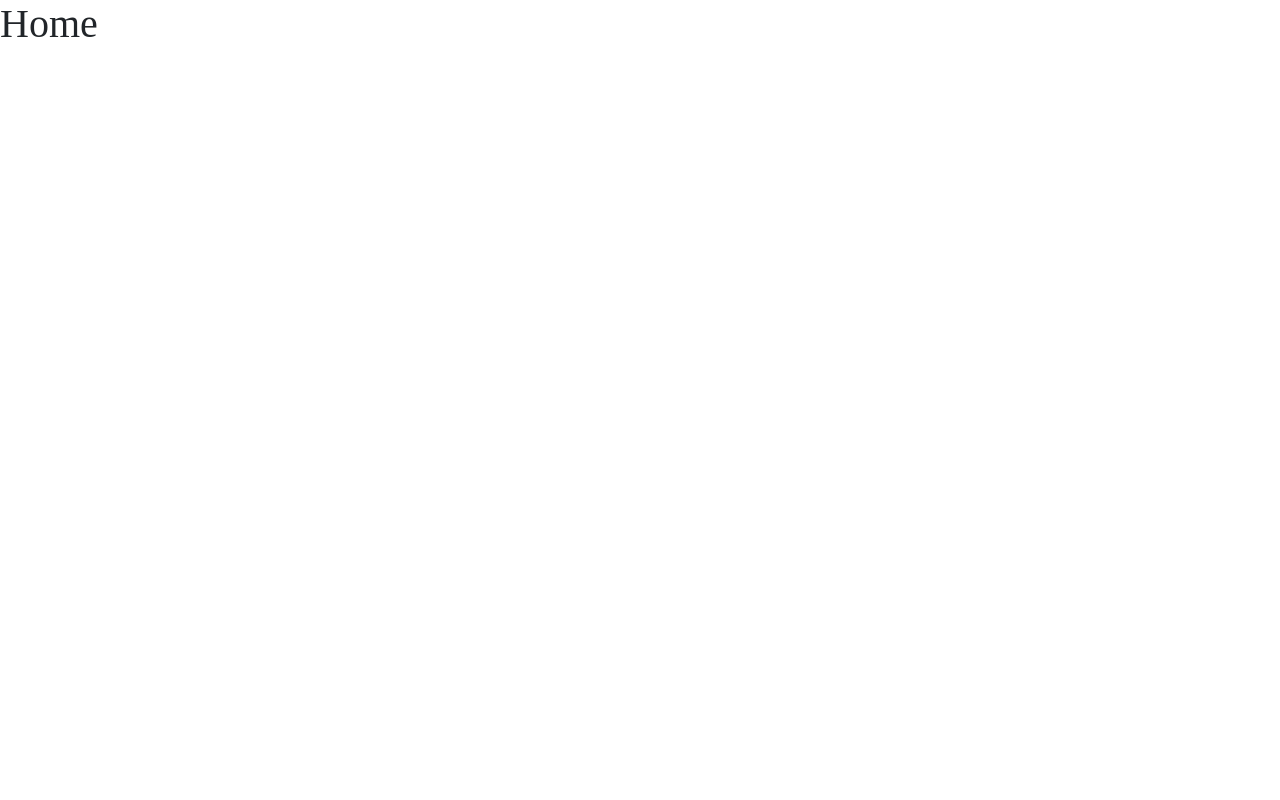
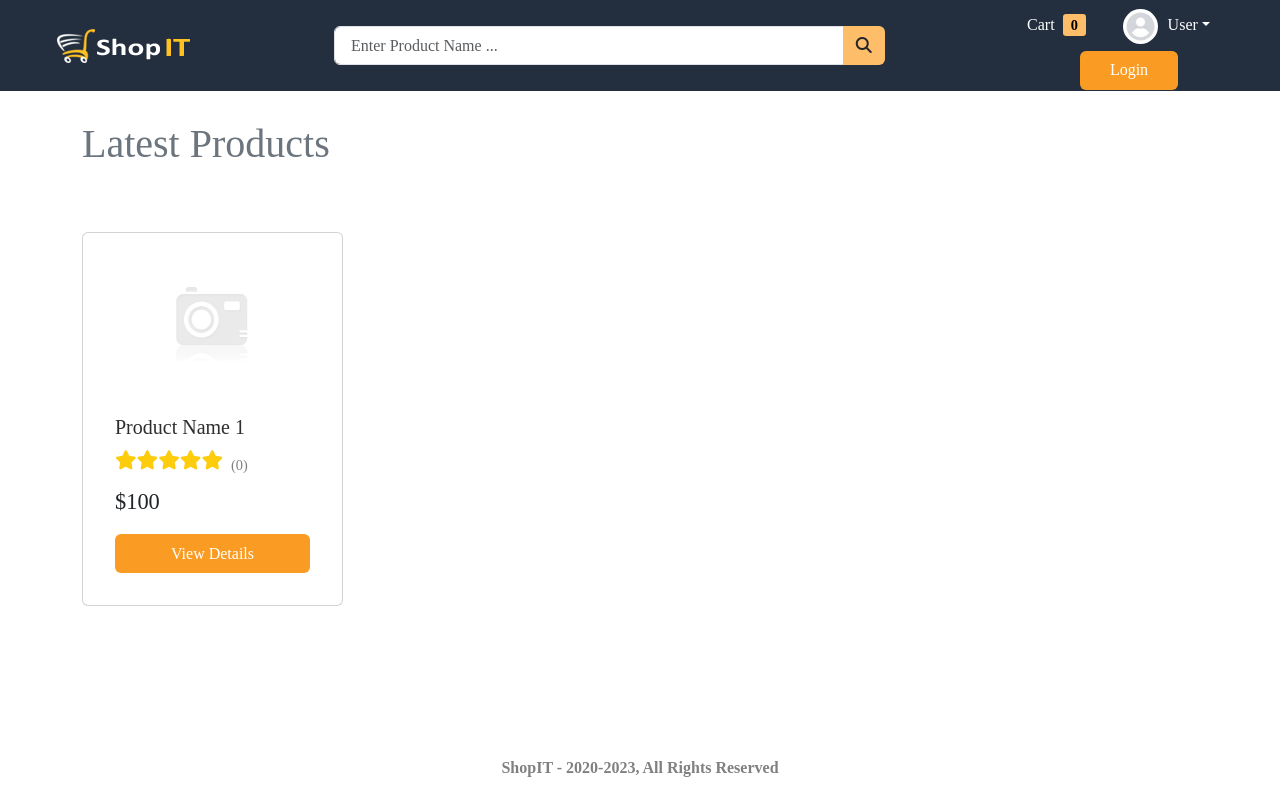
Before and after one commit to prasankumar26/shopit, a React (Create React App) app: page / in a window 1280 px wide. Built offline with nearby package versions, Linux system fonts and the light colour scheme; a web font is replaced by a local one.

Commit message:
Heaser, Footer, Home Page Layout Created

```diff
--- a/src/App.js
+++ b/src/App.js
@@ -1,7 +1,15 @@
+import Footer from "./components/layouts/Footer";
+import Header from "./components/layouts/Header";
+import Home from "./pages/Home";
+
 function App() {
   return (
     <div className="App">
-     <h1>Home</h1>
+      <Header />
+      <div className="container">
+      <Home />
+      </div>
+      <Footer />
     </div>
   );
 }
--- /dev/null
+++ b/src/components/layouts/Footer.jsx
@@ -0,0 +1,13 @@
+import React from 'react'
+
+const Footer = () => {
+  return (
+    <footer className="py-1 pt-5">
+    <p className="text-center mt-1 fw-bold">
+        ShopIT - 2020-2023, All Rights Reserved
+    </p>
+    </footer>
+  )
+}
+
+export default Footer
--- /dev/null
+++ b/src/components/layouts/Header.jsx
@@ -0,0 +1,88 @@
+import React from 'react'
+
+const Header = () => {
+  return (
+    <>
+    <nav className="navbar row">
+    <div className="col-12 col-md-3 ps-5">
+        <div className="navbar-brand">
+        <a href="/">
+            <img src="../images/shopit_logo.png" alt="ShopIT Logo" />
+        </a>
+        </div>
+    </div>
+    <div className="col-12 col-md-6 mt-2 mt-md-0">
+        <form action="your_search_action_url_here" method="get">
+        <div className="input-group">
+            <input
+            type="text"
+            id="search_field"
+            aria-describedby="search_btn"
+            className="form-control"
+            placeholder="Enter Product Name ..."
+            name="keyword"
+            defaultValue=""
+            />
+            <button id="search_btn" className="btn" type="submit">
+            <i className="fa fa-search" aria-hidden="true" />
+            </button>
+        </div>
+        </form>
+    </div>
+    <div className="col-12 col-md-3 mt-4 mt-md-0 text-center">
+        <a href="/cart" style={{ textDecoration: "none" }}>
+        <span id="cart" className="ms-3">
+            {" "}
+            Cart{" "}
+        </span>
+        <span className="ms-1" id="cart_count">
+            0
+        </span>
+        </a>
+        <div className="ms-4 dropdown">
+        <button
+            className="btn dropdown-toggle text-white"
+            type="button"
+            id="dropDownMenuButton"
+            data-bs-toggle="dropdown"
+            aria-expanded="false"
+        >
+            <figure className="avatar avatar-nav">
+            <img
+                src="../images/default_avatar.jpg"
+                alt="User Avatar"
+                className="rounded-circle"
+            />
+            </figure>
+            <span>User</span>
+        </button>
+        <div className="dropdown-menu w-100" aria-labelledby="dropDownMenuButton">
+            <a className="dropdown-item" href="/admin/dashboard">
+            {" "}
+            Dashboard{" "}
+            </a>
+            <a className="dropdown-item" href="/me/orders">
+            {" "}
+            Orders{" "}
+            </a>
+            <a className="dropdown-item" href="/me/profile">
+            {" "}
+            Profile{" "}
+            </a>
+            <a className="dropdown-item text-danger" href="/">
+            {" "}
+            Logout{" "}
+            </a>
+        </div>
+        </div>
+        <a href="/login" className="btn ms-4" id="login_btn">
+        {" "}
+        Login{" "}
+        </a>
+    </div>
+    </nav>
+    </>
+  )
+}
+
+export default Header
--- /dev/null
+++ b/src/pages/Home.jsx
@@ -0,0 +1,52 @@
+import React from 'react'
+
+const Home = () => {
+  return (
+    <div className="row">
+        <div className="col-6 col-md-12">
+        <h1 id="products_heading" className="text-secondary">
+            Latest Products
+        </h1>
+        <section id="products" className="mt-5">
+            <div className="row">
+            {/* Product Item 1 */}
+            <div className="col-sm-12 col-md-6 col-lg-3 my-3">
+                <div className="card p-3 rounded">
+                <img
+                    className="card-img-top mx-auto"
+                    src="./images/default_product.png"
+                    alt=""
+                />
+                <div className="card-body ps-3 d-flex justify-content-center flex-column">
+                    <h5 className="card-title">
+                    <a href="">Product Name 1</a>
+                    </h5>
+                    <div className="ratings mt-auto d-flex">
+                    <div className="star-ratings">
+                        <i className="fa fa-star star-active" />
+                        <i className="fa fa-star star-active" />
+                        <i className="fa fa-star star-active" />
+                        <i className="fa fa-star star-active" />
+                        <i className="fa fa-star star-active" />
+                    </div>
+                    <span id="no_of_reviews" className="pt-2 ps-2">
+                        {" "}
+                        (0){" "}
+                    </span>
+                    </div>
+                    <p className="card-text mt-2">$100</p>
+                    <a href="" id="view_btn" className="btn btn-block">
+                    View Details
+                    </a>
+                </div>
+                </div>
+            </div>
+            {/* End Product Item 1 */}
+            </div>
+        </section>
+        </div>
+    </div>
+  )
+}
+
+export default Home
```
